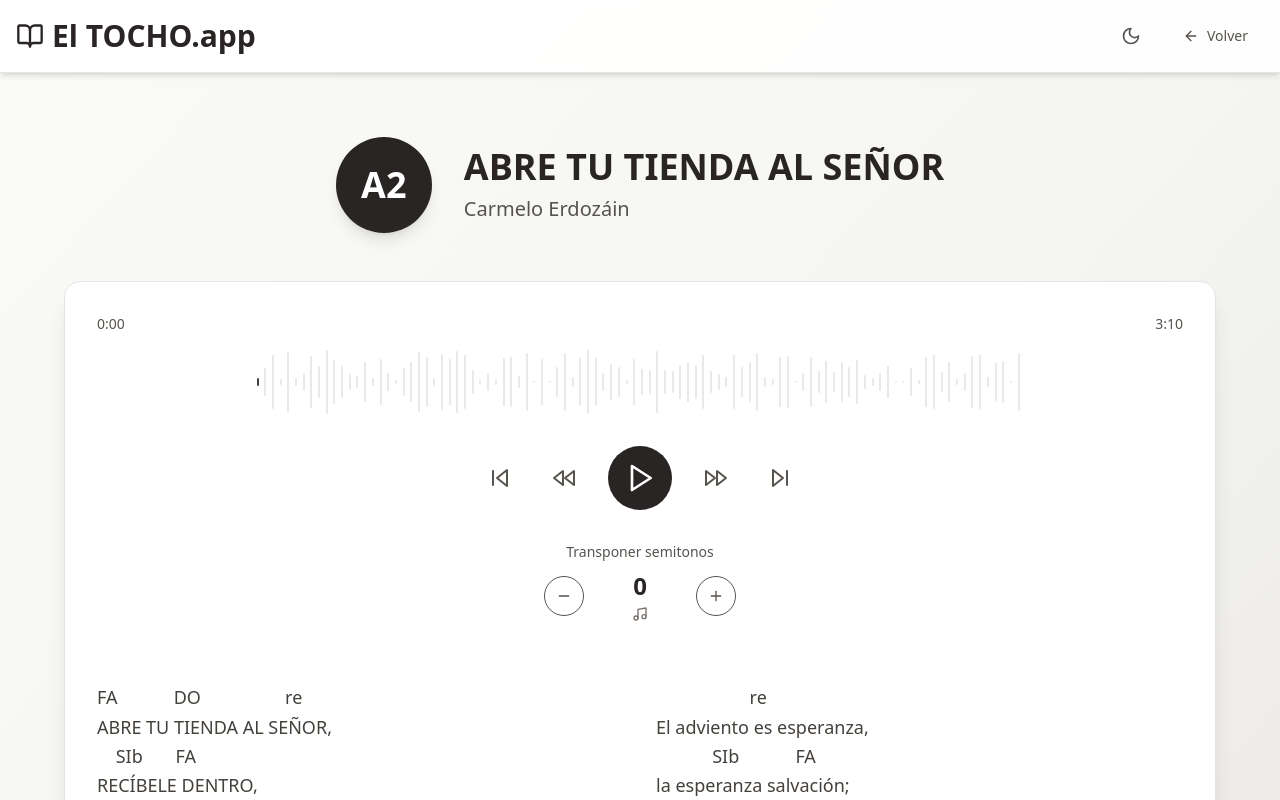
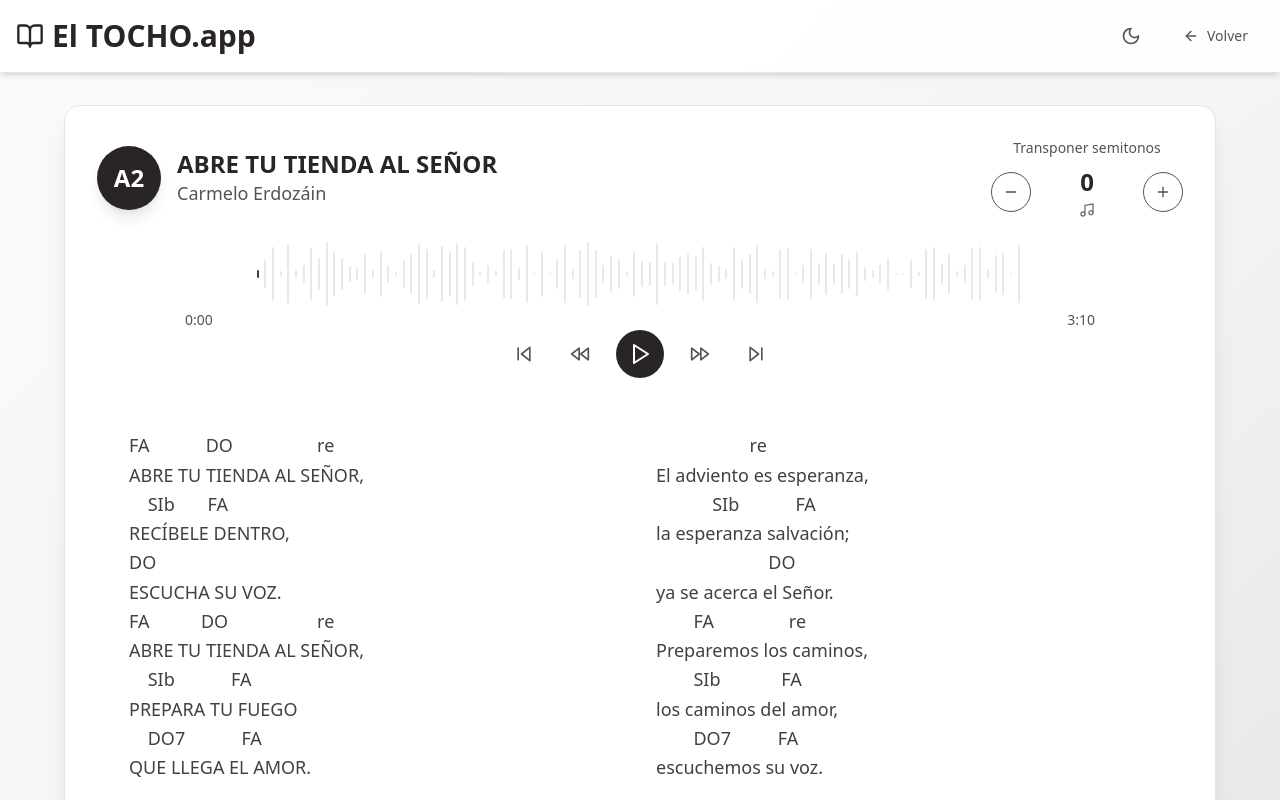
Before and after one commit to GonzaloPTE/el-tocho-next-js, a Next.js app: page /song/1 in a window 1280 px wide. Shown: the top 800 px of the page. Built offline with nearby package versions, Linux system fonts and the light colour scheme.

Commit message:
Estilo visualizador de canciones

```diff
--- a/components/song-lyrics-viewer.tsx
+++ b/components/song-lyrics-viewer.tsx
@@ -113,49 +113,62 @@ export function SongLyricsViewer({ songId }: SongLyricsViewerProps) {
         </div>
       </header>
 
-      <main className="flex-grow container mx-auto px-4 py-16">
-        <div className={`mx-auto space-y-12 ${isLongSong ? 'max-w-6xl' : 'max-w-3xl'}`}>
-          <div className="flex items-center justify-center space-x-8">
-            <div className={`w-24 h-24 rounded-full flex items-center justify-center text-white font-bold shadow-lg ${
-              isDarkMode ? 'bg-stone-700' : 'bg-stone-800'
-            }`}>
-              <span className="text-4xl">A2</span>
-            </div>
-            <div className="text-left">
-              <h2 className="text-4xl font-merriweather font-bold mb-2">ABRE TU TIENDA AL SEÑOR</h2>
-              <h3 className={`text-xl font-merriweather ${isDarkMode ? 'text-stone-400' : 'text-stone-600'}`}>Carmelo Erdozáin</h3>
-            </div>
-          </div>
-
-          <div className={`rounded-2xl shadow-xl p-8 border space-y-8 ${
+      <main className="flex-grow container mx-auto px-4 py-8">
+        <div className={`mx-auto space-y-6 ${isLongSong ? 'max-w-6xl' : 'max-w-3xl'}`}>
+          <div className={`rounded-2xl shadow-xl p-4 sm:p-6 md:p-8 border space-y-6 ${
             isDarkMode ? 'bg-stone-800 border-stone-700' : 'bg-white border-stone-200'
           }`}>
-            <div className="space-y-4">
-              <div className="flex items-center justify-between">
-                <span className={`text-sm font-medium ${isDarkMode ? 'text-stone-400' : 'text-stone-600'}`}>
-                  {formatTime(currentTime)}
-                </span>
-                <span className={`text-sm font-medium ${isDarkMode ? 'text-stone-400' : 'text-stone-600'}`}>
-                  {formatTime(duration)}
-                </span>
+            <div className="flex flex-col sm:flex-row sm:items-center sm:justify-between space-y-4 sm:space-y-0 sm:space-x-4">
+              <div className="flex items-center space-x-4">
+                <div className={`w-16 h-16 flex-shrink-0 rounded-full flex items-center justify-center text-white font-bold shadow-lg ${
+                  isDarkMode ? 'bg-stone-700' : 'bg-stone-800'
+                }`}>
+                  <span className="text-2xl">A2</span>
+                </div>
+                <div className="text-left">
+                  <h2 className="text-2xl font-merriweather font-bold leading-tight">ABRE TU TIENDA AL SEÑOR</h2>
+                  <h3 className={`text-lg font-merriweather ${isDarkMode ? 'text-stone-400' : 'text-stone-600'}`}>Carmelo Erdozáin</h3>
+                </div>
               </div>
-              <Waveform
-                currentTime={currentTime}
-                duration={duration}
-                waveformData={MOCK_WAVEFORM_DATA}
-                onClick={handleWaveformClick}
-                isDarkMode={isDarkMode}
-              />
+              <div className="flex justify-end sm:justify-start">
+                <TransposeControl
+                  value={transpose}
+                  onChange={setTranspose}
+                  min={-11}
+                  max={11}
+                  isDarkMode={isDarkMode}
+                />
+              </div>
             </div>
 
-            <div className="flex justify-center items-center space-x-6">
+            <div className="space-y-2 px-2 sm:px-4 md:px-6 lg:px-8 xl:px-12">
+              <div className="relative">
+                <Waveform
+                  currentTime={currentTime}
+                  duration={duration}
+                  waveformData={MOCK_WAVEFORM_DATA}
+                  onClick={handleWaveformClick}
+                  isDarkMode={isDarkMode}
+                />
+                <div className="absolute bottom-0 left-0 right-0 flex justify-between text-sm font-medium">
+                  <span className={`${isDarkMode ? 'text-stone-400' : 'text-stone-600'} absolute left-0 sm:left-2 md:left-4 lg:left-6 xl:left-10 bottom-[-1.5rem]`}>
+                    {formatTime(currentTime)}
+                  </span>
+                  <span className={`${isDarkMode ? 'text-stone-400' : 'text-stone-600'} absolute right-0 sm:right-2 md:right-4 lg:right-6 xl:right-10 bottom-[-1.5rem]`}>
+                    {formatTime(duration)}
+                  </span>
+                </div>
+              </div>
+            </div>
+
+            <div className={`flex justify-center items-center space-x-4`}>
               <Button
                 variant="ghost"
                 size="icon"
                 className={`${isDarkMode ? 'text-stone-300 hover:text-stone-100' : 'text-stone-600 hover:text-stone-800'}`}
                 onClick={() => router.push(`/song/${parseInt(songId) - 1}`)}
               >
-                <SkipBack className="h-6 w-6" />
+                <SkipBack className="h-5 w-5" />
               </Button>
               <Button
                 variant="ghost"
@@ -163,15 +176,15 @@ export function SongLyricsViewer({ songId }: SongLyricsViewerProps) {
                 className={`${isDarkMode ? 'text-stone-300 hover:text-stone-100' : 'text-stone-600 hover:text-stone-800'}`}
                 onClick={() => setCurrentTime(Math.max(0, currentTime - 10))}
               >
-                <Rewind className="h-6 w-6" />
+                <Rewind className="h-5 w-5" />
               </Button>
               <Button
                 variant="default"
                 size="icon"
-                className={`w-16 h-16 rounded-full ${isDarkMode ? 'bg-stone-700 hover:bg-stone-600' : 'bg-stone-800 hover:bg-stone-700'} text-white`}
+                className={`w-12 h-12 rounded-full ${isDarkMode ? 'bg-stone-700 hover:bg-stone-600' : 'bg-stone-800 hover:bg-stone-700'} text-white`}
                 onClick={() => setIsPlaying(!isPlaying)}
               >
-                {isPlaying ? <Pause className="h-8 w-8" /> : <Play className="h-8 w-8" />}
+                {isPlaying ? <Pause className="h-6 w-6" /> : <Play className="h-6 w-6" />}
               </Button>
               <Button
                 variant="ghost"
@@ -179,7 +192,7 @@ export function SongLyricsViewer({ songId }: SongLyricsViewerProps) {
                 className={`${isDarkMode ? 'text-stone-300 hover:text-stone-100' : 'text-stone-600 hover:text-stone-800'}`}
                 onClick={() => setCurrentTime(Math.min(duration, currentTime + 10))}
               >
-                <FastForward className="h-6 w-6" />
+                <FastForward className="h-5 w-5" />
               </Button>
               <Button
                 variant="ghost"
@@ -187,21 +200,11 @@ export function SongLyricsViewer({ songId }: SongLyricsViewerProps) {
                 className={`${isDarkMode ? 'text-stone-300 hover:text-stone-100' : 'text-stone-600 hover:text-stone-800'}`}
                 onClick={() => router.push(`/song/${parseInt(songId) + 1}`)}
               >
-                <SkipForward className="h-6 w-6" />
+                <SkipForward className="h-5 w-5" />
               </Button>
             </div>
 
-            <div className="flex justify-center">
-              <TransposeControl
-                value={transpose}
-                onChange={setTranspose}
-                min={-11}
-                max={11}
-                isDarkMode={isDarkMode}
-              />
-            </div>
-
-            <div className={lyricsClassName}>
+            <div className={`${lyricsClassName} mt-6 px-2 sm:px-4 md:px-6 lg:px-8`}>
               {SONG_LYRICS}
             </div>
           </div>
```
